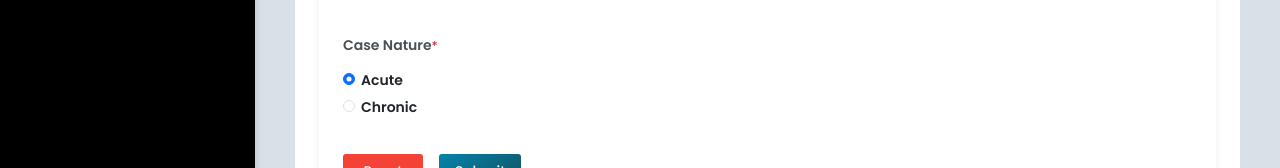
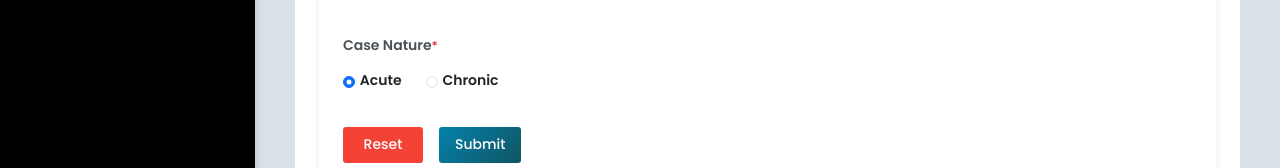
Before and after one commit to PranavEmbran/Hemodialysis_Outlet, a React (Vite) app in the folder hodo/Dialysis/: page /case-opening in a window 1280 px wide. Shown: the part 566-734 px from the top of the page. Built offline with nearby package versions, Linux system fonts and the light colour scheme; no server answers.

Commit message:
30/07 18:21

```diff
--- a/hodo/Dialysis/src/pages/CaseOpening.tsx
+++ b/hodo/Dialysis/src/pages/CaseOpening.tsx
@@ -152,6 +152,7 @@ const regenerateForm = () => setFormKey(prev => prev + 1);
                     name="DCO_Case_Nature"
                     options={caseNatureOptions}
                     required
+                    className="horizontal-radio-group"
                   />
               </div>
               {/* <div style={{ display: 'flex', gap: 16, justifyContent: 'flex-end', marginTop: 24 }}> */}
--- a/hodo/Dialysis/src/pages/Scheduling.tsx
+++ b/hodo/Dialysis/src/pages/Scheduling.tsx
@@ -120,7 +120,7 @@ const Scheduling: React.FC<{ sidebarCollapsed: boolean; toggleSidebar: () => voi
       fetch(`${API_URL}/data/case_openings`).then(res => res.json())
     ]).then(([patientsData, caseOpenings]) => {
       if (Array.isArray(patientsData) && Array.isArray(caseOpenings)) {
-        const allowedIds = new Set(caseOpenings.map((c: any) => c.P_ID_FK));
+        const allowedIds = new Set(caseOpenings.map((c: any) => c.DCO_P_ID_FK));
         setPatients(patientsData.filter((p: any) => allowedIds.has(p.id)));
       }
     });
--- a/hodo/Dialysis/src/styles/form-controls.css
+++ b/hodo/Dialysis/src/styles/form-controls.css
@@ -1,4 +1,18 @@
 /* Form Controls - Shared Styles for Reusable Form Components */
+
+/* Style for horizontal radio group */
+.horizontal-radio-group .radio-group {
+  display: flex;
+  flex-direction: row;
+  gap: 2rem; /* adjust spacing between options */
+}
+
+.horizontal-radio-group .form-check {
+  display: flex;
+  align-items: center;
+  gap: 0.4rem;
+}
+
 
 .required-indicator {
   color: red;
```
Also changed, not shown: 1 other file (tests, documents, lock files or other folders). Lines whose indentation alone changed are shown as unchanged.
